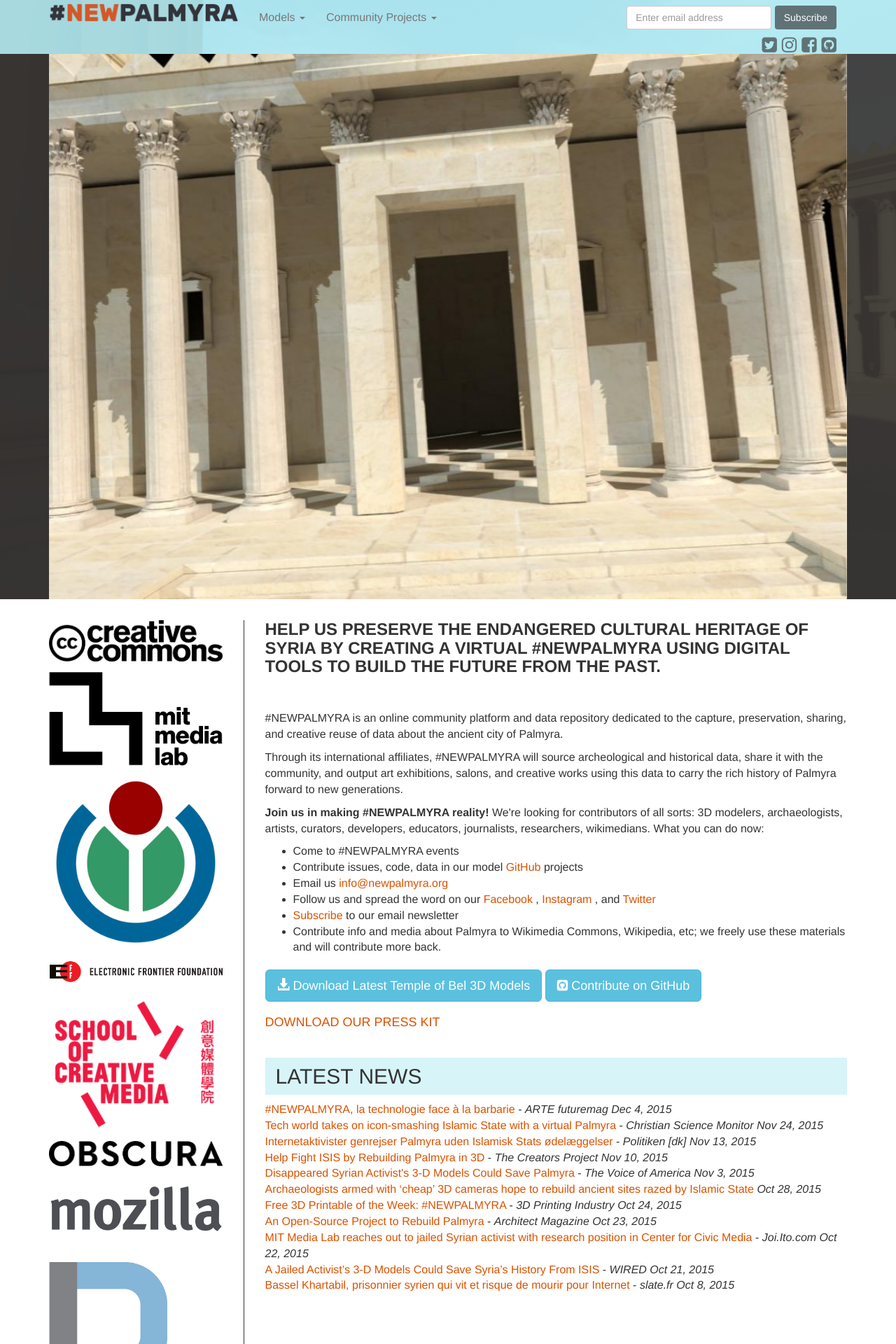
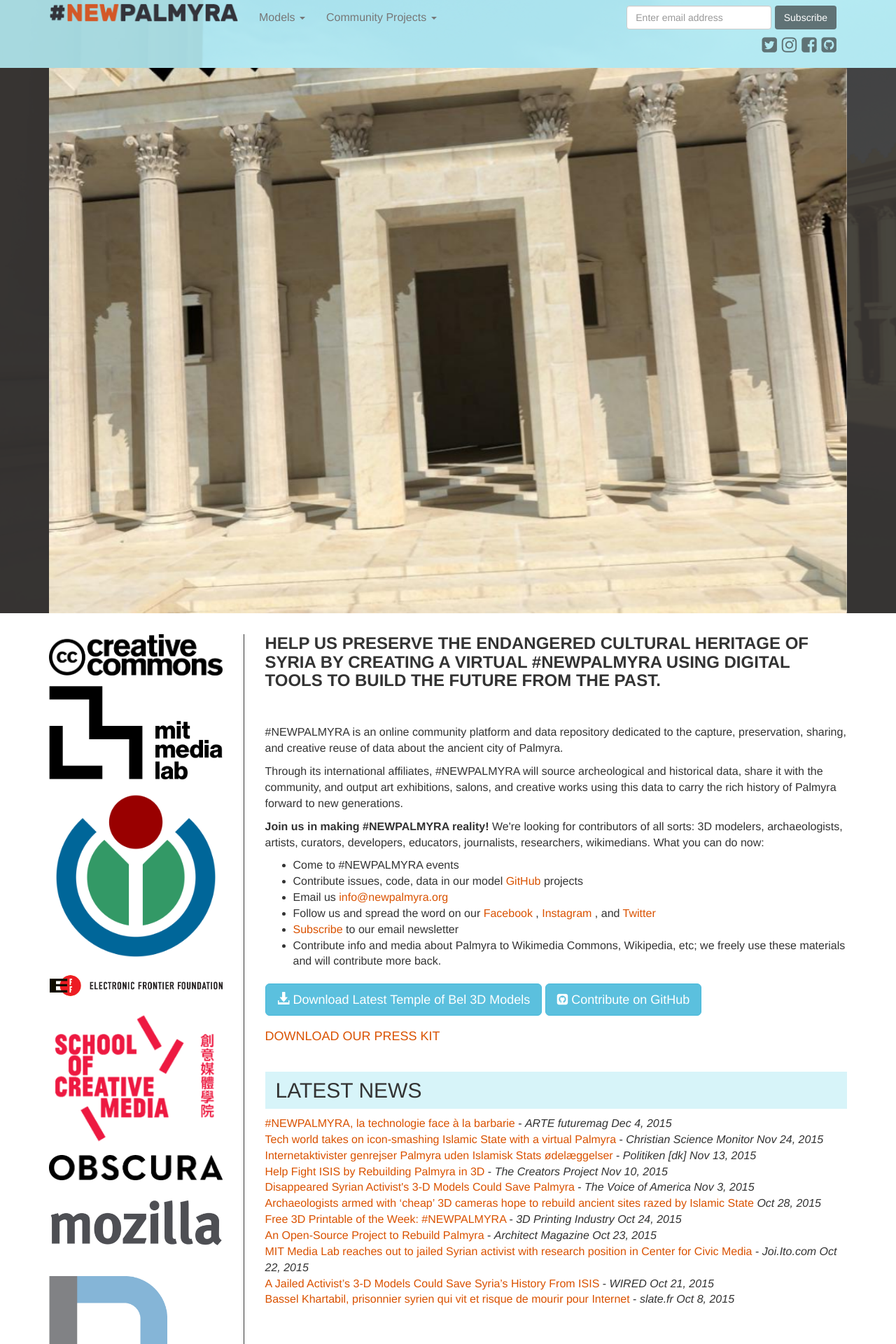
Before and after one commit to YasserMustafa/newpalmyra.org, a Jekyll site: the page index.html, which Jekyll copies as it is, in a window 1280 px wide. Shown: the top 1920 px of the page at 70% size. Built offline with Jekyll 4.4.1, drawn with Linux system fonts in a browser that asks for light colours; nearby versions of some CDN libraries; grey boxes are pictures that could not be loaded.

Commit message:
added bottom margin to nav bar

```diff
--- a/index.html
+++ b/index.html
@@ -51,7 +51,7 @@
           </a>
 
           <!-- Collect the nav links, forms, and other content for toggling -->
-          <div class="collapse navbar-collapse" id="bs-example-navbar-collapse-1">
+          <div style="margin-bottom:20px;" class="collapse navbar-collapse" id="bs-example-navbar-collapse-1">
             <ul class="nav navbar-nav">
               <li class="dropdown">
                 <a href="#" class="dropdown-toggle" data-toggle="dropdown" role="button" aria-haspopup="true" aria-expanded="false">
```
